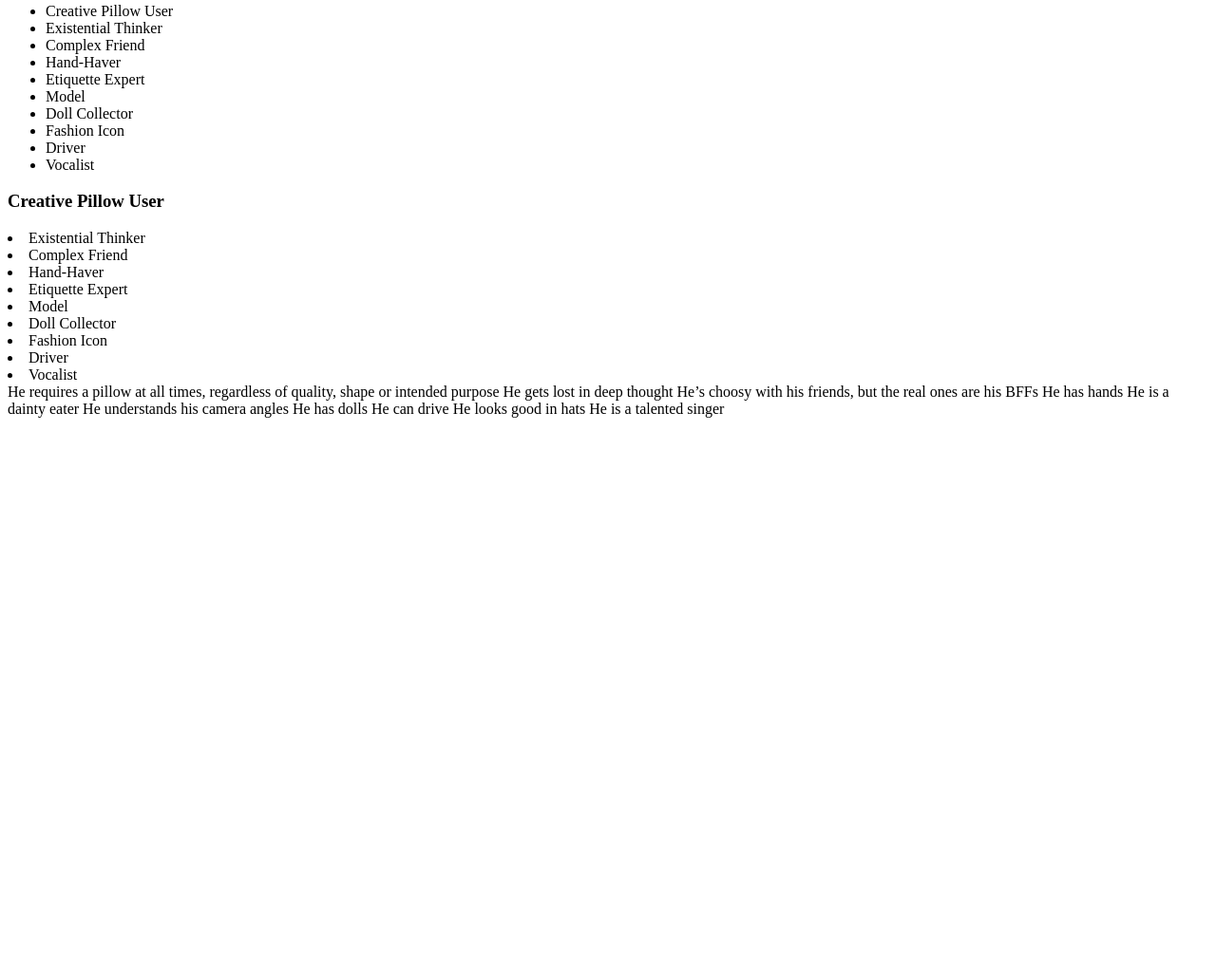
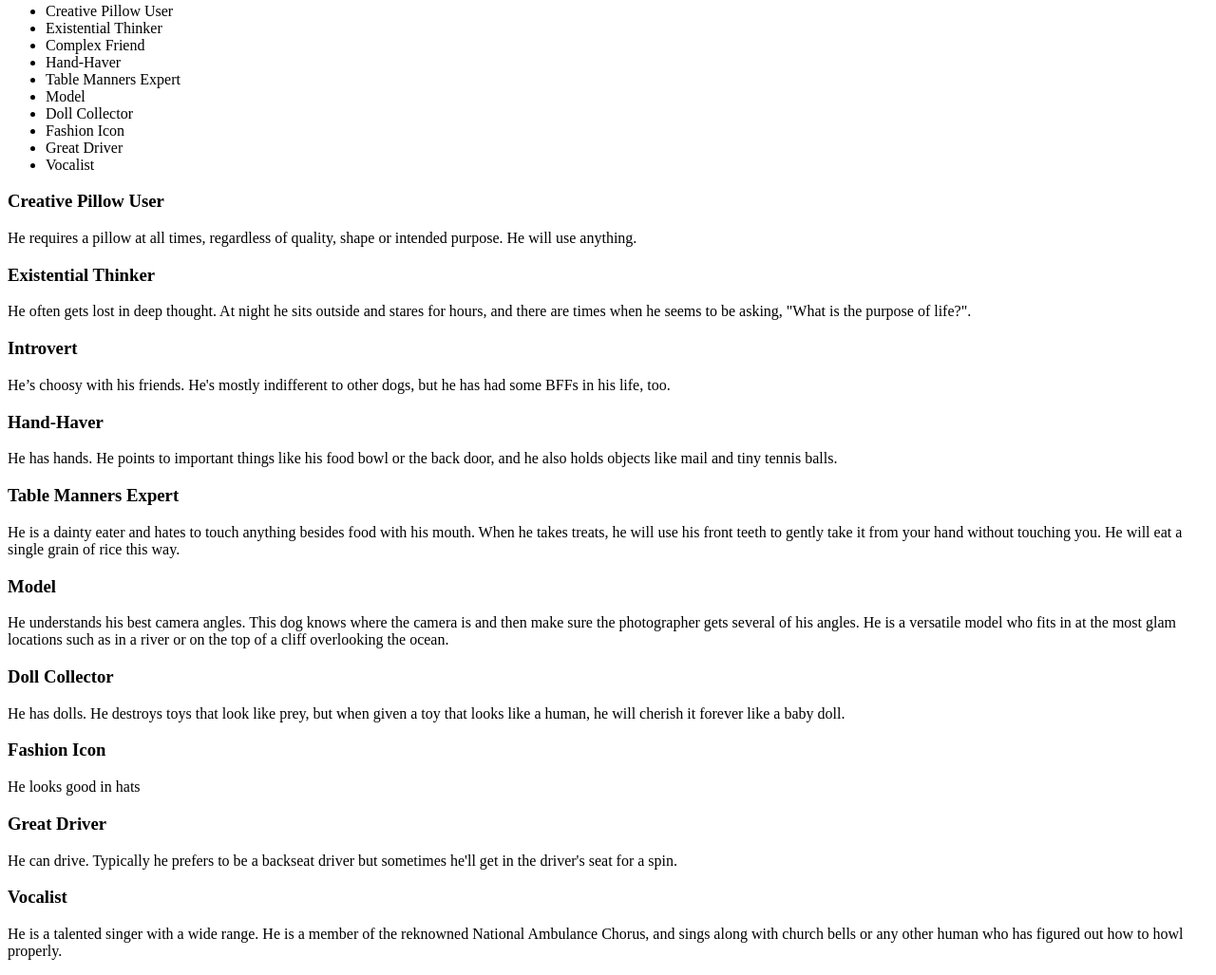
Before and after one commit to STL-LC101-Sept-22/js-assignment-4-html-me-something-rainy-moss, a website: page index.html in a window 1280 px wide. Shown: the part 227-1254 px from the top of the page at 95% size. Before the commit the page ends 800 px from the top, so only its background shows below. Drawn offline with Linux system fonts and the light colour scheme.

Commit message:
Entered sections and descriptions

```diff
--- a/index.html
+++ b/index.html
@@ -1,7 +1,7 @@
 <!DOCTYPE html>
 <html>
    <head>
-      <h1>10 Signs My Dog Might Be Human: A Pictorial Case Study</h1>
+      <h1>10 Signs My Dog Might Be Human: A Case Study</h1>
    </head>
    <body>
 <h2>Meet Karlo</h2>
@@ -15,36 +15,53 @@
       <li>Existential Thinker</li>
       <li>Complex Friend</li>
       <li>Hand-Haver</li>
-      <li>Etiquette Expert</li>
+      <li>Table Manners Expert</li>
       <li>Model</li>
       <li>Doll Collector</li>
       <li>Fashion Icon</li>
-      <li>Driver</li>
+      <li>Great Driver</li>
       <li>Vocalist</li>
    </ul>
 </nav>
-<section><h3>Creative Pillow User</h3></section>
+   <section><h3>Creative Pillow User</h3>
+      <p>He requires a pillow at all times, regardless of quality, shape or intended purpose. He will use anything.</p>
+   </section>
 
-      <li>Existential Thinker</li>
-      <li>Complex Friend</li>
-      <li>Hand-Haver</li>
-      <li>Etiquette Expert</li>
-      <li>Model</li>
-      <li>Doll Collector</li>
-      <li>Fashion Icon</li>
-      <li>Driver</li>
-      <li>Vocalist</li>
+   <section><h3>Existential Thinker</h3>
+      <p>He often gets lost in deep thought. At night he sits outside and stares for hours, and there are times when he seems to be asking, "What is the purpose of life?".</p>
+   </section>
 
-He requires a pillow at all times, regardless of quality, shape or intended purpose
-He gets lost in deep thought
-He’s choosy with his friends, but the real ones are his BFFs
-He has hands
-He is a dainty eater
-He understands his camera angles
-He has dolls
-He can drive
-He looks good in hats
-He is a talented singer
+   <section><h3>Introvert</h3>
+      <p>He’s choosy with his friends. He's mostly indifferent to other dogs, but he has had some BFFs in his life, too.</p>
+      </section>
+
+   <section><h3>Hand-Haver</h3>
+      <p>He has hands. He points to important things like his food bowl or the back door, and he also holds objects like mail and tiny tennis balls.</p>
+   </section>
+
+   <section><h3>Table Manners Expert</h3>
+         <p>He is a dainty eater and hates to touch anything besides food with his mouth. When he takes treats, he will use his front teeth to gently take it from your hand without touching you. He will eat a single grain of rice this way.</p>
+   </section>
+
+   <section><h3>Model</h3>
+      <p>He understands his best camera angles. This dog knows where the camera is and then make sure the photographer gets several of his angles. He is a versatile model who fits in at the most glam locations such as in a river or on the top of a cliff overlooking the ocean.</p>
+   </section>
+
+   <section><h3>Doll Collector</h3>
+      <p>He has dolls. He destroys toys that look like prey, but when given a toy that looks like a human, he will cherish it forever like a baby doll.</p>
+   </section>
+
+   <section><h3>Fashion Icon</h3>
+      <p>He looks good in hats</p>
+   </section>
+
+   <section><h3>Great Driver</h3>
+      <p>He can drive. Typically he prefers to be a backseat driver but sometimes he'll get in the driver's seat for a spin.</p>
+   </section>
+
+   <section><h3>Vocalist</h3>
+      <p>He is a talented singer with a wide range. He is a member of the reknowned National Ambulance Chorus, and sings along with church bells or any other human who has figured out how to howl properly.</p>
+   </section>
 
    </body>
 </html>
```
